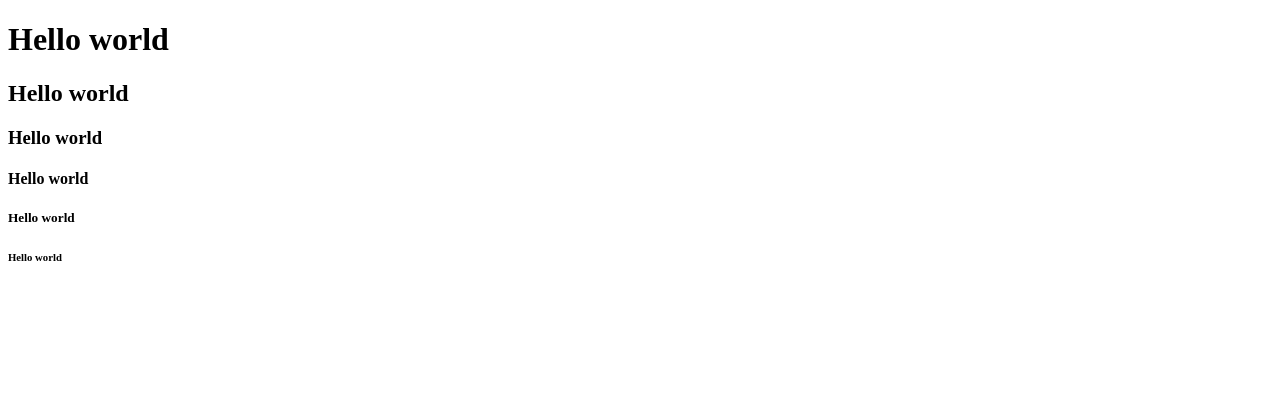
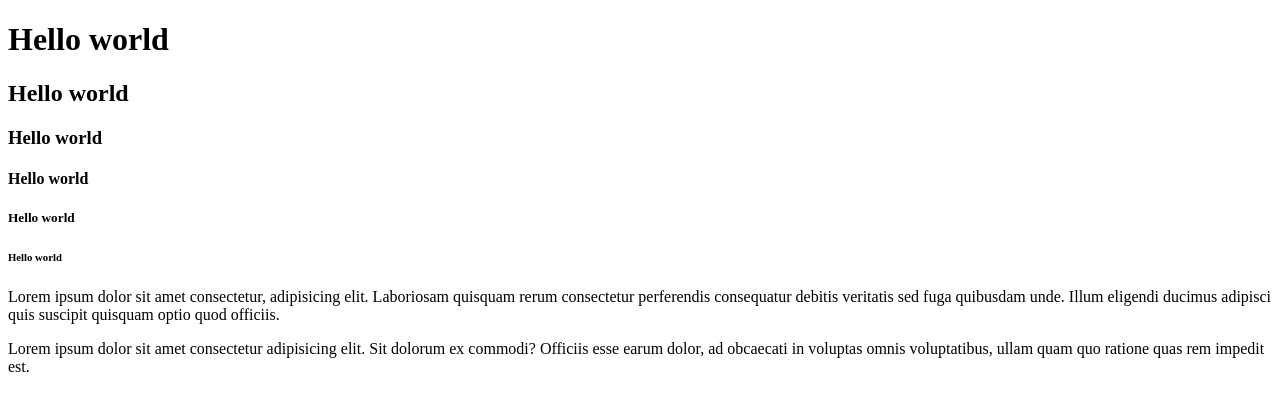
Before and after one commit to vicfontdev/html-tags-de-texto, a plain HTML site: page index.html in a window 1280 px wide. Drawn offline with Linux system fonts and the light colour scheme.

Commit message:
Adicionamos a tag de parágrafo

```diff
--- a/index.html
+++ b/index.html
@@ -12,5 +12,7 @@
     <h4>Hello world</h4>
     <h5>Hello world</h5>
     <h6>Hello world</h6>
+    <p>Lorem ipsum dolor sit amet consectetur, adipisicing elit. Laboriosam quisquam rerum consectetur perferendis consequatur debitis veritatis sed fuga quibusdam unde. Illum eligendi ducimus adipisci quis suscipit quisquam optio quod officiis.</p>
+    <p>Lorem ipsum dolor sit amet consectetur adipisicing elit. Sit dolorum ex commodi? Officiis esse earum dolor, ad obcaecati in voluptas omnis voluptatibus, ullam quam quo ratione quas rem impedit est.</p>
 </body>
 </html>
```
Also changed, not shown: 1 other file.
